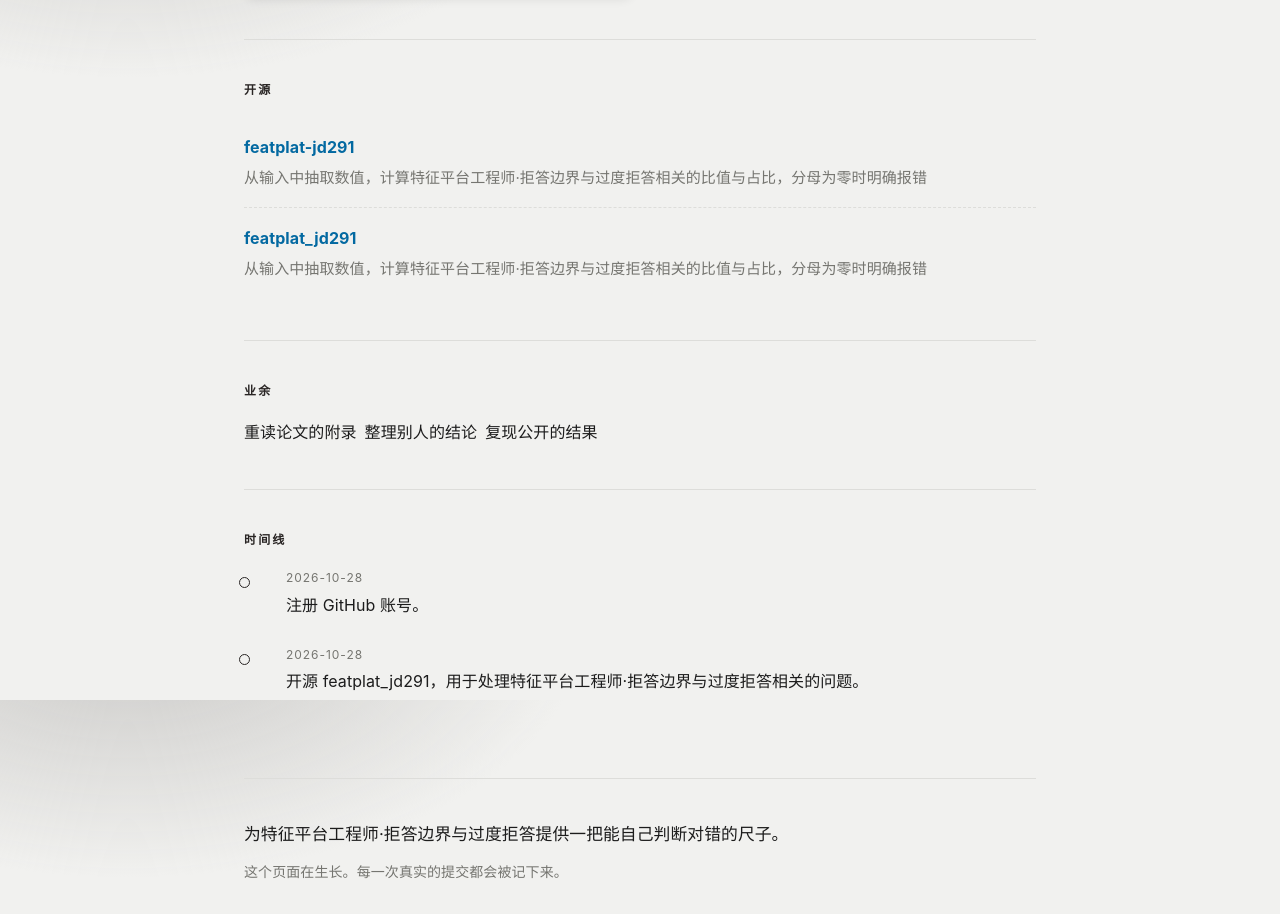
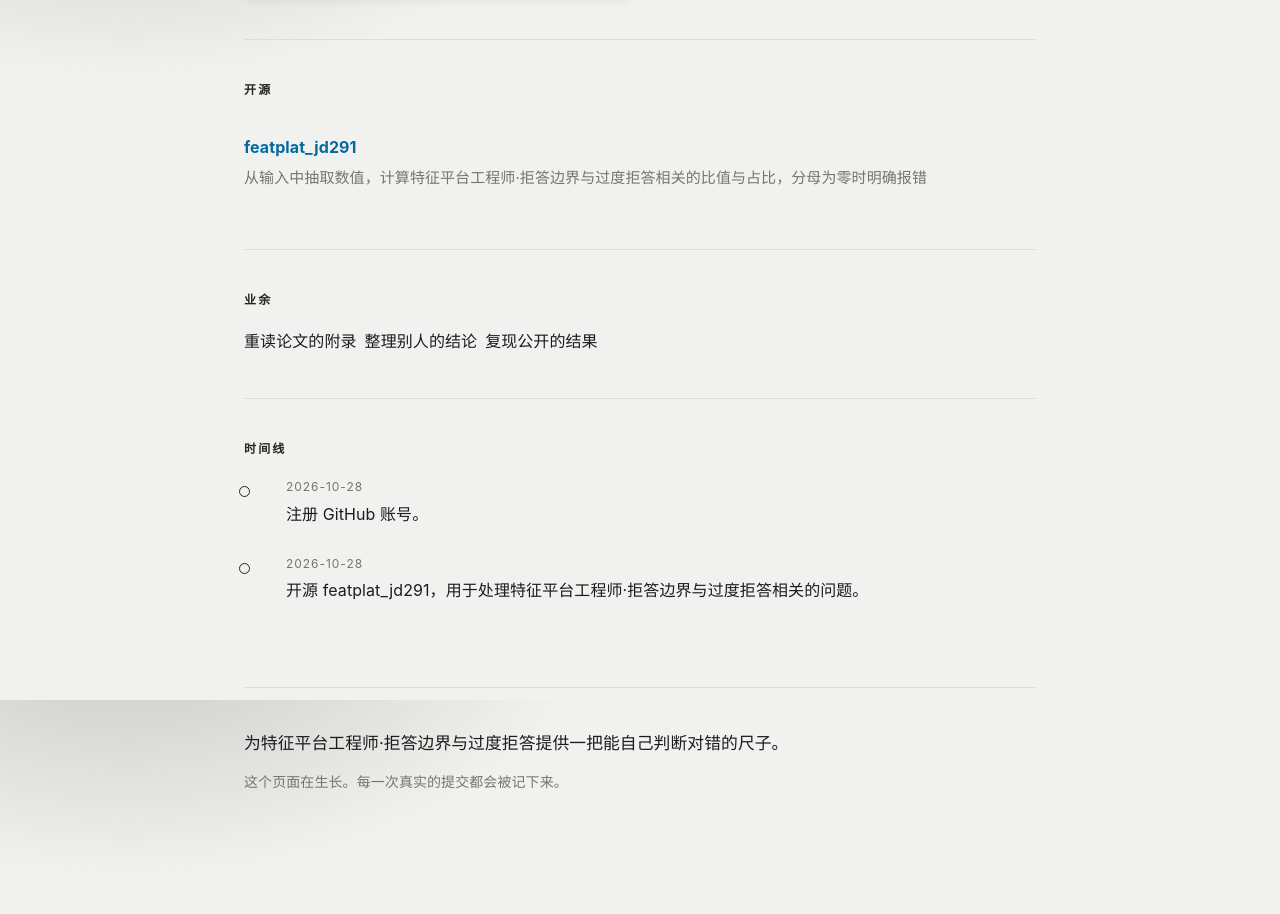
Before and after one commit to cx123323/cx123323.github.io, a plain HTML site: page index.html in a window 1280 px wide. Shown: the part 900-1814 px from the top of the page. Drawn offline with Linux system fonts and the light colour scheme.

Commit message:
fix: 更新个人站点

```diff
--- a/index.html
+++ b/index.html
@@ -102,9 +102,6 @@ h2{color:#292524;text-transform:uppercase;letter-spacing:.18em;font-size:12px}
 <section id="work">
   <h2>开源</h2>
   <ul class="repos">
-    <li><div class="name"><a href="https://github.com/cx123323/featplat-jd291" rel="noopener">featplat-jd291</a></div>
-      <div class="desc">从输入中抽取数值，计算特征平台工程师·拒答边界与过度拒答相关的比值与占比，分母为零时明确报错</div>
-    </li>
     <li><div class="name"><a href="https://github.com/cx123323/featplat_jd291" rel="noopener">featplat_jd291</a></div>
       <div class="desc">从输入中抽取数值，计算特征平台工程师·拒答边界与过度拒答相关的比值与占比，分母为零时明确报错</div>
     </li>
```
